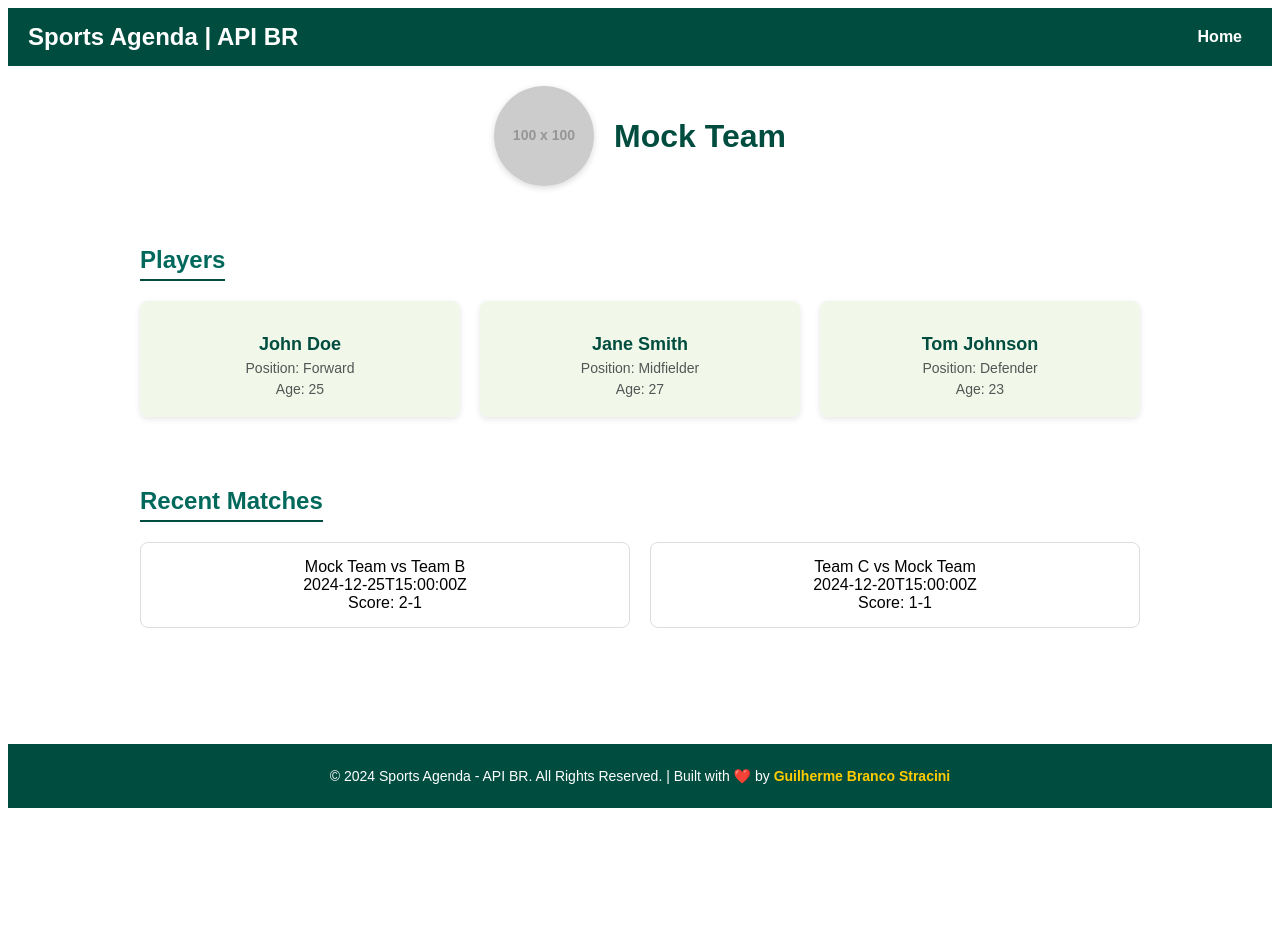
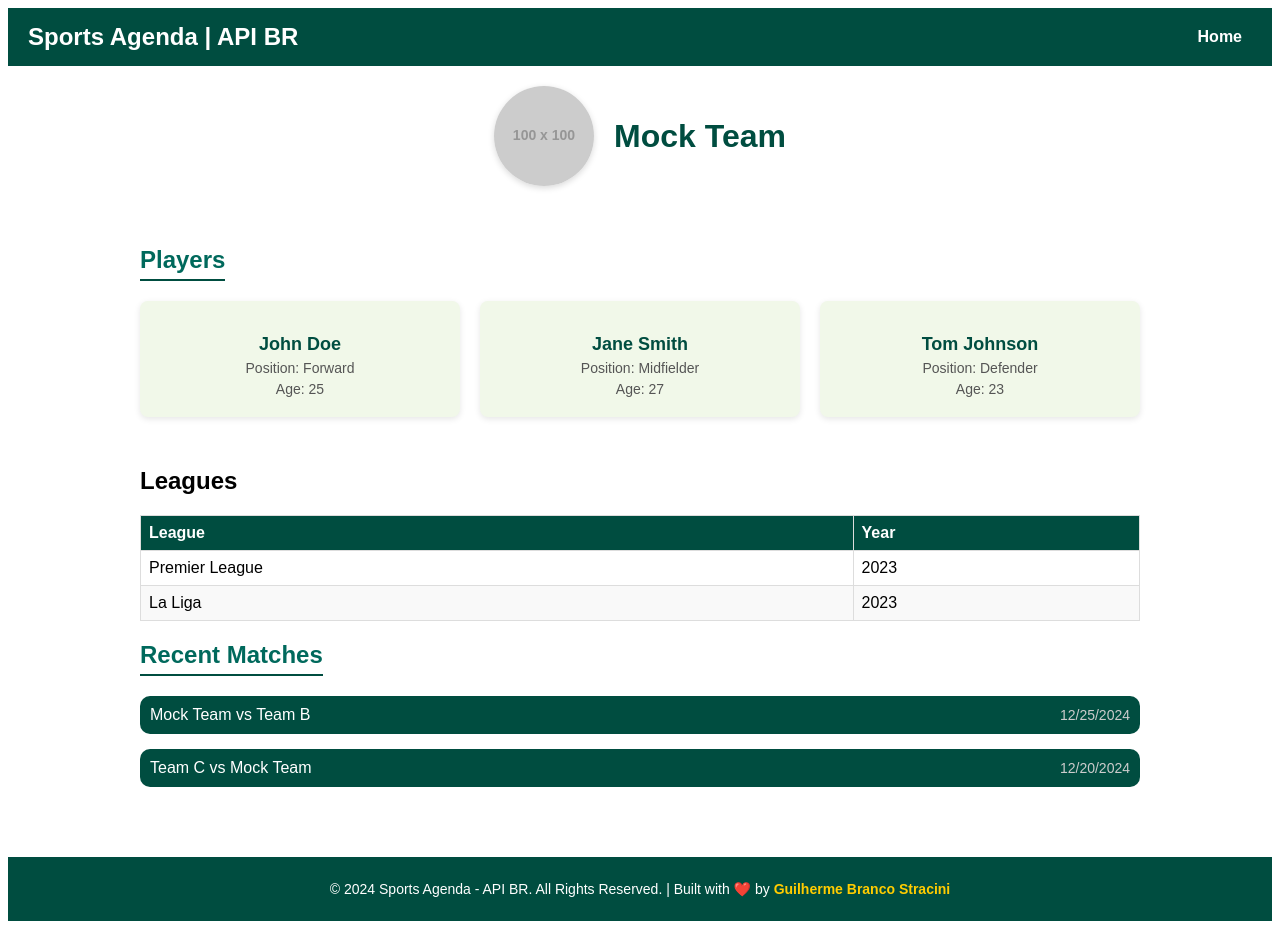
Before and after one commit to ApiBR/sports-agenda-ui, a React (Vite) app: page /ui/sports-agenda/team/101 in a window 1280 px wide. Before the commit the page ends 816 px from the top, so only its background shows below. Built offline with nearby package versions, Linux system fonts and the light colour scheme.

Commit message:
feat - add basic UI components for match details and list

```diff
--- a/src/App.tsx
+++ b/src/App.tsx
@@ -5,6 +5,7 @@ import Footer from "./components/Footer";
 import Home from "./pages/Home";
 import LeagueDetails from "./pages/LeagueDetails";
 import TeamDetails from "./pages/TeamDetails";
+import MatchDetails from "./pages/MatchDetails";
 
 const App: React.FC = () => {
   return (
@@ -19,6 +20,7 @@ const App: React.FC = () => {
             <Route path="/" element={<Home />} />
             <Route path="/league/:id" element={<LeagueDetails />} />
             <Route path="/team/:id" element={<TeamDetails />} />
+            <Route path="/match/:id" element={MatchDetails} />
           </Routes>
         </main>
 
--- a/src/components/MatchList.tsx
+++ b/src/components/MatchList.tsx
@@ -1,42 +1,66 @@
+import React from "react";
 import styled from "styled-components";
+import { Link } from "react-router-dom";
 
-export const MatchContainer = styled.div`
+interface Match {
+  id: number;
+  homeTeam: string;
+  awayTeam: string;
+  date: string;
+  score: string | null;
+}
+
+interface MatchListProps {
+  matches: Match[];
+}
+
+const MatchListContainer = styled.div`
   display: flex;
-  flex-wrap: wrap;
-  gap: 20px;
-`;
+  flex-direction: column;
+  gap: 15px;
 
-export const MatchCard = styled.div`
-  flex: 1 1 calc(33% - 20px);
-  border: 1px solid #ddd;
-  border-radius: 8px;
-  padding: 15px;
-  background-color: #fff;
-  text-align: center;
-
-  h4 {
-    font-size: 16px;
-    margin-bottom: 10px;
+  a {
+    text-decoration: none;
+    color: inherit;
   }
 
-  p {
+  .match {
+    padding: 10px;
+    background-color: #004d40;
+    color: white;
+    border-radius: 10px;
+    cursor: pointer;
+    display: flex;
+    justify-content: space-between;
+    align-items: center;
+
+    &:hover {
+      background-color: #00796b;
+    }
+  }
+
+  .match-date {
     font-size: 14px;
-    color: #666;
+    color: #ccc;
   }
 `;
 
-
-const MatchList = ({ matches }) => {
+const MatchList: React.FC<MatchListProps> = ({ matches }) => {
   return (
-    <MatchContainer>
+    <MatchListContainer>
       {matches.map((match) => (
-        <MatchCard key={match.id}>
-          <div>{match.homeTeam} vs {match.awayTeam}</div>
-          <div>{match.date}</div>
-          {match.score && <div>Score: {match.score}</div>} {/* Display score if available */}
-        </MatchCard>
+        <Link key={match.id} to={`/match/${match.id}`}>
+          <div className="match">
+            <span>
+              {match.homeTeam} vs {match.awayTeam}
+            </span>
+            <span className="match-date">
+              {new Date(match.date).toLocaleDateString()}
+            </span>
+          </div>
+        </Link>
       ))}
-    </MatchContainer>
+    </MatchListContainer>
   );
 };
 
--- /dev/null
+++ b/src/pages/MatchDetails.tsx
@@ -0,0 +1,102 @@
+import React, { useEffect, useState } from "react";
+import { useParams } from "react-router-dom";
+import styled from "styled-components";
+
+interface Match {
+  id: number;
+  homeTeam: string;
+  awayTeam: string;
+  homeTeamLogo: string;
+  awayTeamLogo: string;
+  date: string;
+  score: string | null; // "2-1" or null if the match hasn't been played yet
+  league: string;
+}
+
+const MatchDetailsContainer = styled.div`
+  padding: 20px;
+  font-family: Arial, sans-serif;
+
+  h1 {
+    text-align: center;
+    margin-bottom: 20px;
+  }
+
+  .teams {
+    display: flex;
+    justify-content: center;
+    align-items: center;
+    gap: 20px;
+
+    img {
+      width: 100px;
+      height: 100px;
+      border-radius: 50%;
+    }
+  }
+
+  .details {
+    margin-top: 20px;
+    text-align: center;
+    font-size: 18px;
+  }
+`;
+
+const MatchDetails: React.FC = () => {
+  const { id } = useParams<{ id: string }>();
+  const [match, setMatch] = useState<Match | null>(null);
+
+  useEffect(() => {
+    // Mock API Call
+    const fetchMatchData = async () => {
+      // Replace with your API call if available
+      const matchData: Match = {
+        id: Number(id),
+        homeTeam: "Team A",
+        awayTeam: "Team B",
+        homeTeamLogo: "https://via.placeholder.com/100?text=Team+A",
+        awayTeamLogo: "https://via.placeholder.com/100?text=Team+B",
+        date: "2025-01-01T15:00:00Z",
+        score: "2-1", // null for upcoming matches
+        league: "Premier League",
+      };
+      setMatch(matchData);
+    };
+
+    fetchMatchData();
+  }, [id]);
+
+  if (!match) {
+    return <div>Loading...</div>;
+  }
+
+  return (
+    <MatchDetailsContainer>
+      <h1>Match Details</h1>
+      <div className="teams">
+        <div>
+          <img src={match.homeTeamLogo} alt={match.homeTeam} />
+          <p>{match.homeTeam}</p>
+        </div>
+        <p>vs</p>
+        <div>
+          <img src={match.awayTeamLogo} alt={match.awayTeam} />
+          <p>{match.awayTeam}</p>
+        </div>
+      </div>
+      <div className="details">
+        <p>
+          <strong>Date:</strong> {new Date(match.date).toLocaleString()}
+        </p>
+        <p>
+          <strong>League:</strong> {match.league}
+        </p>
+        <p>
+          <strong>Score:</strong> {match.score || "Match not played yet"}
+        </p>
+      </div>
+    </MatchDetailsContainer>
+  );
+};
+
+export default MatchDetails;
--- a/src/pages/TeamDetails.tsx
+++ b/src/pages/TeamDetails.tsx
@@ -18,12 +18,19 @@ interface Match {
   score?: string;
 }
 
+interface League {
+  id: number;
+  name: string;
+  year: number;
+}
+
 interface Team {
   id: number;
   name: string;
   logo: string;
   players: Player[];
   matches: Match[];
+  leagues: League[];
 }
 
 const TeamDetailsContainer = styled.div`
@@ -97,6 +104,32 @@ const TeamDetailsContainer = styled.div`
       }
     }
   }
+
+  .leagues-table {
+    width: 100%;
+    border-collapse: collapse;
+    margin-top: 20px;
+
+    th,
+    td {
+      border: 1px solid #ddd;
+      text-align: left;
+      padding: 8px;
+    }
+
+    th {
+      background-color: #004d40;
+      color: white;
+    }
+
+    tr:nth-child(even) {
+      background-color: #f9f9f9;
+    }
+
+    tr:hover {
+      background-color: #f1f1f1;
+    }
+  }
 `;
 
 const TeamDetails: React.FC = () => {
@@ -137,6 +170,10 @@ const TeamDetails: React.FC = () => {
           score: "1-1",
         },
       ],
+      leagues: [
+        { id: 1, name: "Premier League", year: 2023 },
+        { id: 2, name: "La Liga", year: 2023 },
+      ],
     };
 
     // Simulate API delay
@@ -169,6 +206,25 @@ const TeamDetails: React.FC = () => {
         </div>
       </div>
 
+      {/* Leagues Section */}
+      <h2>Leagues</h2>
+      <table className="leagues-table">
+        <thead>
+          <tr>
+            <th>League</th>
+            <th>Year</th>
+          </tr>
+        </thead>
+        <tbody>
+          {team.leagues.map((league) => (
+            <tr key={league.id}>
+              <td>{league.name}</td>
+              <td>{league.year}</td>
+            </tr>
+          ))}
+        </tbody>
+      </table>
+
       {/* Matches Section */}
       <div className="section">
         <h2>Recent Matches</h2>
```
